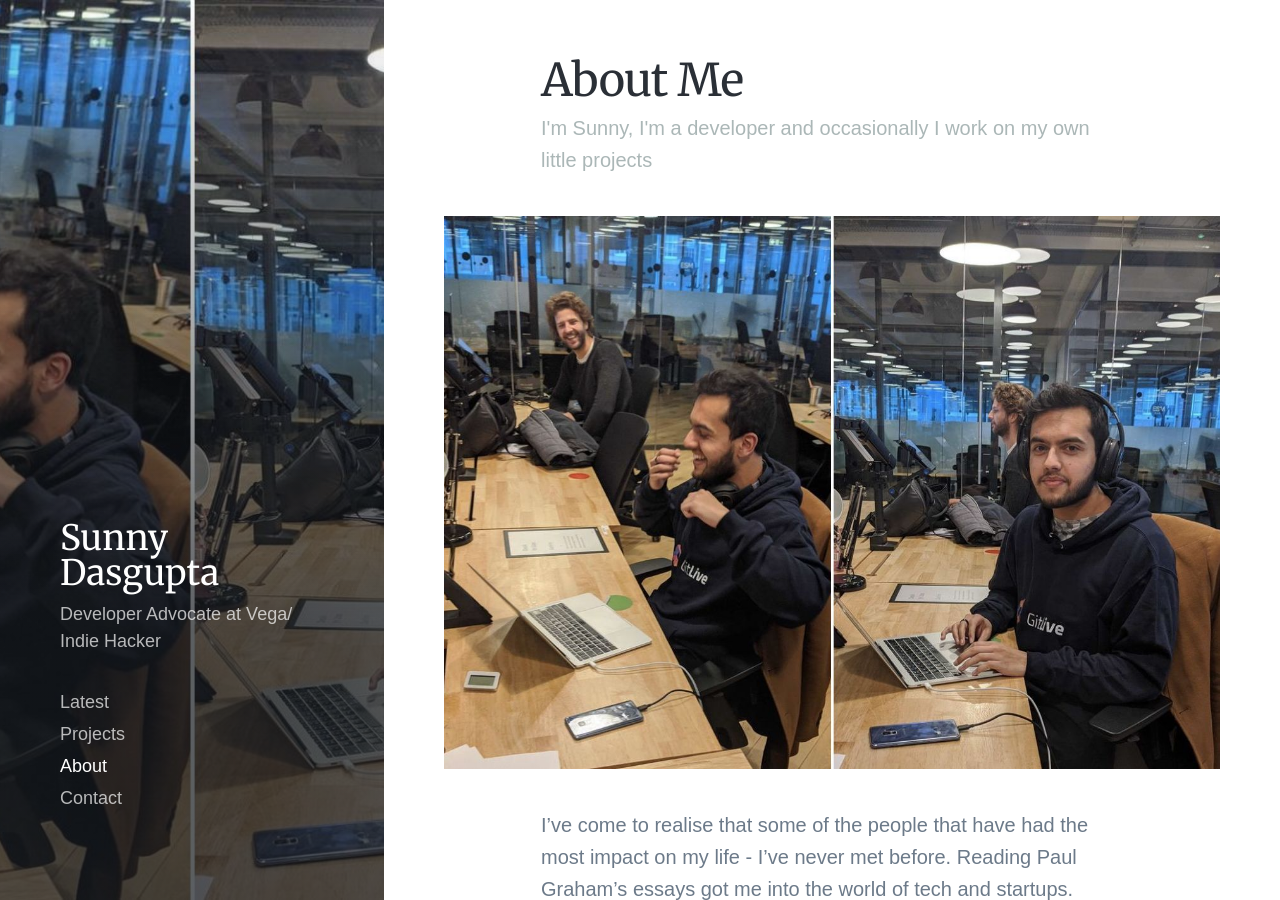
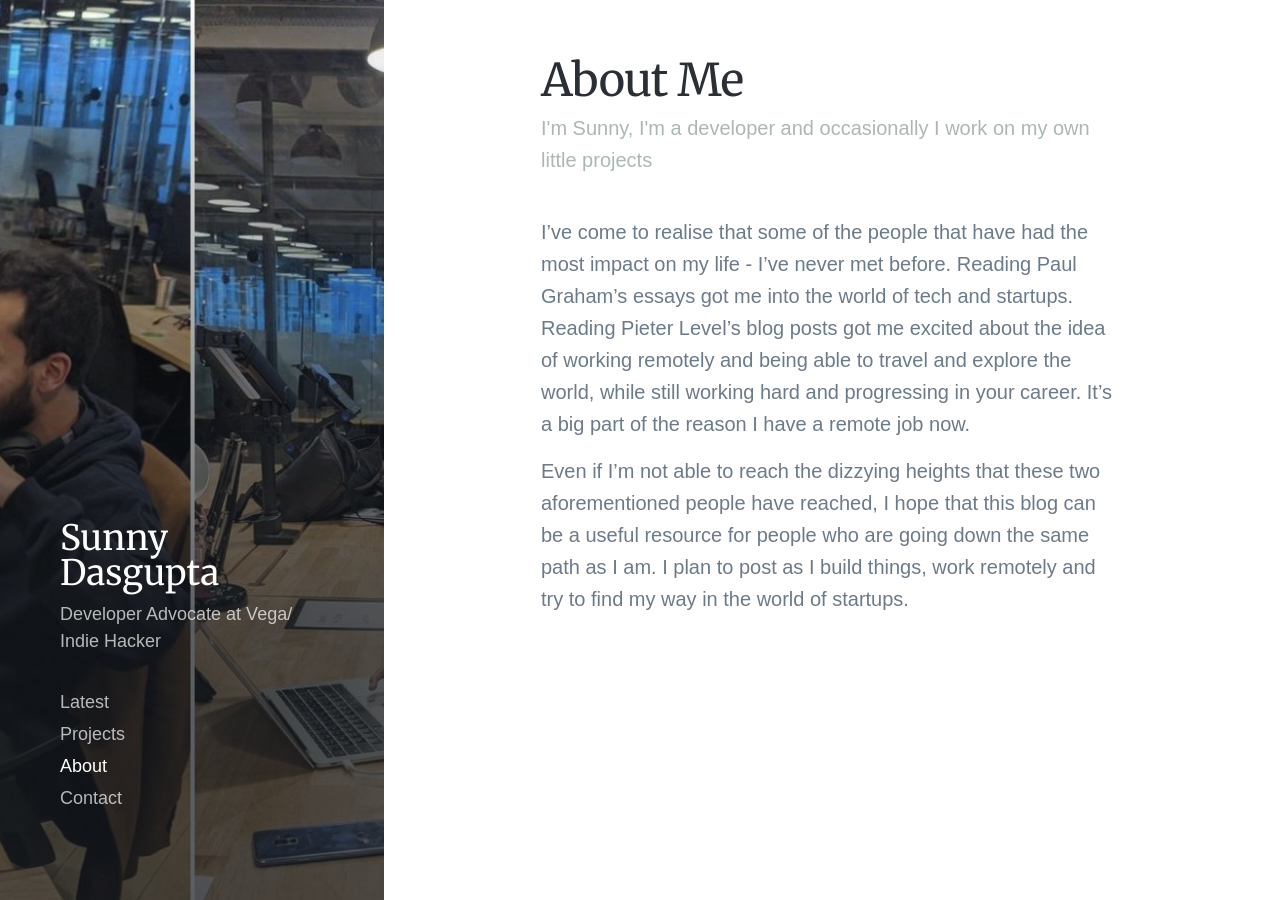
Before and after one commit to SuDa2103/Journal, a Jekyll site: the page built from _pages/about.md, in a window 1280 px wide and 900 px high. Built offline with Jekyll 4.4.1, drawn with Linux system fonts in a browser that asks for light colours; nearby versions of some CDN libraries; some web fonts are replaced.

Commit message:
Don't need the pic on about me

```diff
--- a/_pages/about.md
+++ b/_pages/about.md
@@ -5,8 +5,6 @@ description: I'm Sunny, I'm a developer and occasionally I work on my own little
 featured_image: /images/demo/sunny-pic.jpeg
 ---
 
-![](/images/demo/sunny-pic.jpeg)
-
 I've come to realise that some of the people that have had the most impact on my life - I've never met before. Reading Paul Graham's essays got me into the world of tech and startups. Reading Pieter Level's blog posts got me excited about the idea of working remotely and being able to travel and explore the world, while still working hard and progressing in your career. It's a big part of the reason I have a remote job now.
 
 Even if I'm not able to reach the dizzying heights that these two aforementioned people have reached, I hope that this blog can be a useful resource for people who are going down the same path as I am. I plan to post as I build things, work remotely and try to find my way in the world of startups.
```
